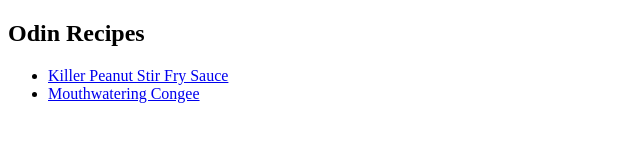
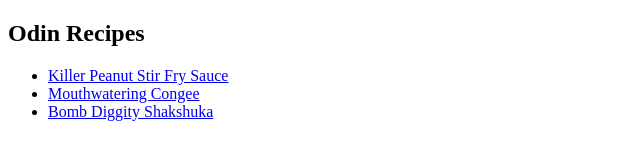
Before and after one commit to DorjeTrollo/odin-recipes, a plain HTML site: page index.html in a window 1280 px wide. Shown: the whole page, without its empty margins (0-640 px from the left). Drawn offline with Linux system fonts and the light colour scheme.

Commit message:
Add link to shakshuka.html

```diff
--- a/index.html
+++ b/index.html
@@ -12,6 +12,8 @@
                  Sauce</a></li>
             <li><a href="recipes/congee.html">Mouthwatering Congee</a>
             </li>
+            <li><a href="recipes/shakshuka.html">Bomb Diggity Shakshuka
+            </a></li>
         </ul>
 
     </body>
```
